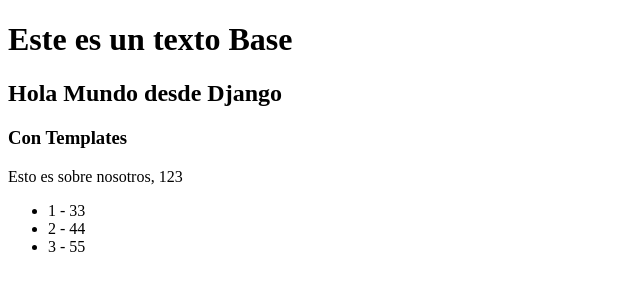
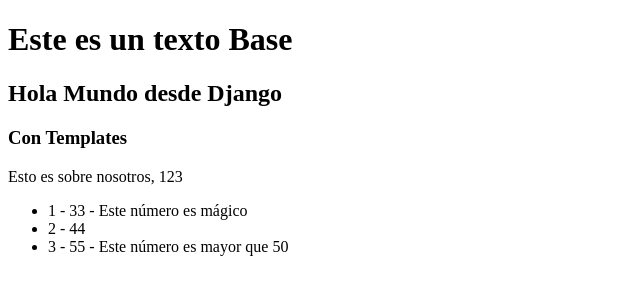
Before and after one commit to M-UNSA/Django_1-5, a Django app: page / in a window 1280 px wide. Shown: the part 88-388 px from the top of the page, without its empty margins (0-640 px from the left). Run offline with Django 3.2, Linux system fonts and the light colour scheme.

Commit message:
Usando el TAG if

```diff
--- a/templates/home.html
+++ b/templates/home.html
@@ -6,7 +6,13 @@
     {{ myNumber }}
     <ul>
         {% for myItem in myList %}
-            <li>{{ forloop.counter }} - {{ myItem }}</li>
+            <li>{{ forloop.counter }} - {{ myItem }}
+                {% if myItem == 33 %}
+                - Este número es mágico
+                {% elif myItem > 50 %}
+                - Este número es mayor que 50
+                {% endif %}
+            </li>
         {% endfor %}
     </ul>
 {% endblock %}
```
